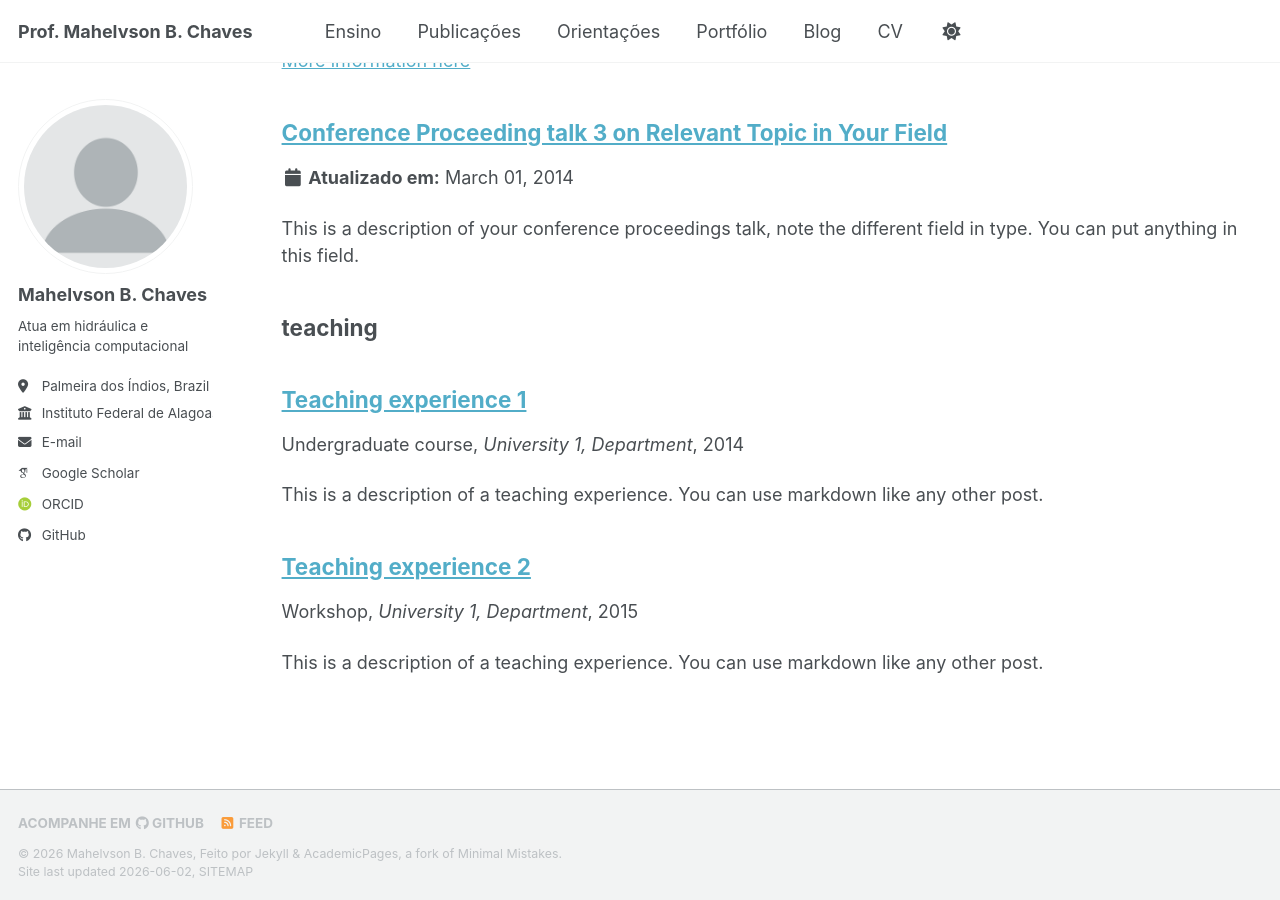
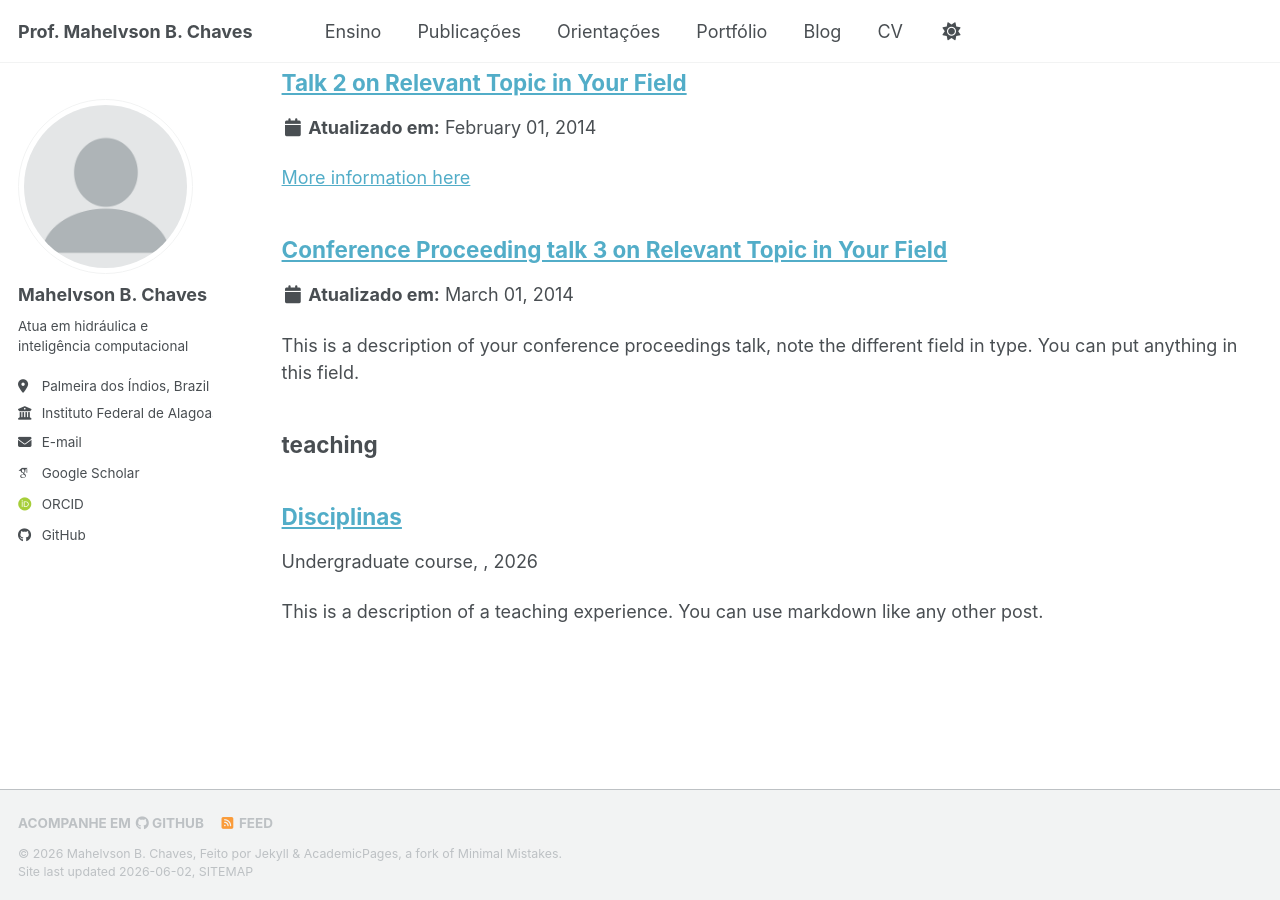
Before and after one commit to mahelvson/mahelvson.github.io, a Jekyll site: the page built from _pages/sitemap.md, in a window 1280 px wide and 900 px high, scrolled down 5716 px. Built offline with Jekyll 4.4.1, drawn with Linux system fonts in a browser that asks for light colours; some web fonts are replaced; a script bundle is joined from its source files by our own code; library files that are not in the unit come from our copies; some of the changed text lies outside the part shown.

```diff
--- a/_teaching/2014-spring-teaching-1.md
+++ b/_teaching/2014-spring-teaching-1.md
@@ -1,11 +1,9 @@
 ---
-title: "Teaching experience 1"
+title: "Disciplinas"
 collection: teaching
 type: "Undergraduate course"
-permalink: /teaching/2014-spring-teaching-1
-venue: "University 1, Department"
-date: 2014-01-01
-location: "City, Country"
+permalink: /teaching/disciplpinas
+
 ---
 
 This is a description of a teaching experience. You can use markdown like any other post.
--- a/_teaching/2015-spring-teaching-2.md
+++ /dev/null
@@ -1,20 +0,0 @@
----
-title: "Teaching experience 2"
-collection: teaching
-type: "Workshop"
-permalink: /teaching/2015-spring-teaching-1
-venue: "University 1, Department"
-date: 2015-01-01
-location: "City, Country"
----
-
-This is a description of a teaching experience. You can use markdown like any other post.
-
-Heading 1
-======
-
-Heading 2
-======
-
-Heading 3
-======
```
Also changed, not shown: _advising/advising-tips.md (deleted, +0 -8 lines), _pages/advising-tips.md (added, +9 -0 lines).
